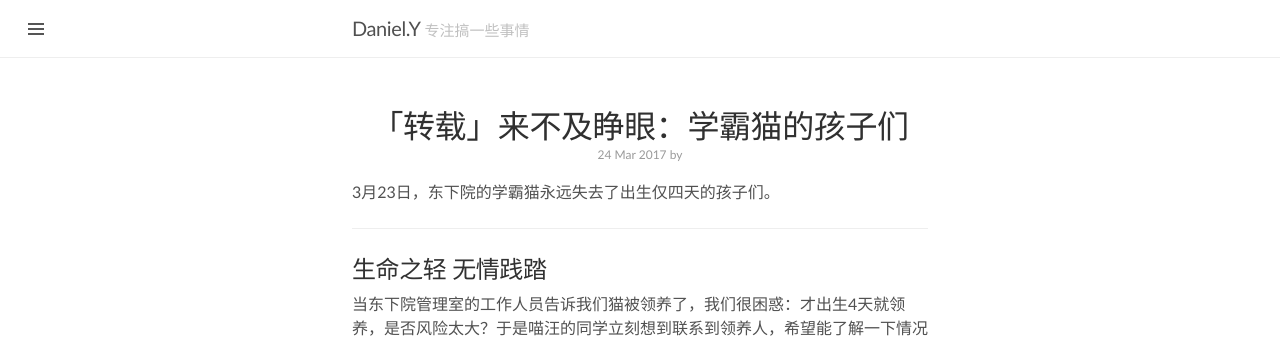
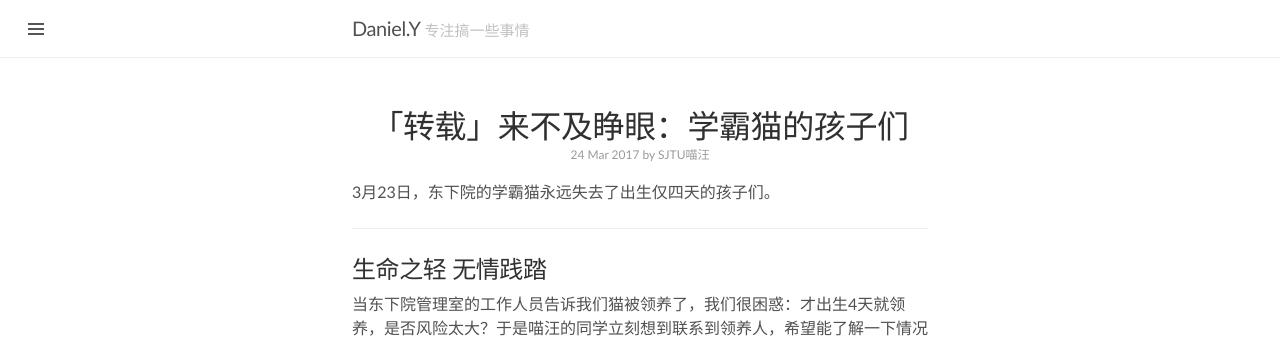
Before and after one commit to cai-yang/cai-yang.github.io, a Jekyll site: the page built from _posts/2017-03-24-转载-来不及睁眼-学霸猫的孩子们.md, in a window 1280 px wide and 900 px high. Shown: the top 339 px of the window. Built offline with Jekyll 4.4.1, drawn with Linux system fonts in a browser that asks for light colours; comment, search, counter and statistics services are not loaded.

Commit message:
add author

```diff
--- a/_layouts/post.html
+++ b/_layouts/post.html
@@ -4,7 +4,7 @@ layout: default
 
 <div class="post">
   <h1 class="post-title">{{ page.title }}</h1>
-  <span class="post-date">{{ page.date | date_to_string }} by {{post.author}}</span>
+  <span class="post-date">{{ page.date | date_to_string }} by {{page.author}}</span>
   {% if page.music %}
   <audio autoplay="autoplay" controls="controls"loop="loop" preload="auto" src="/audio/{{page.music}}" style="text-align: center">你的浏览器不支持audio标签</audio>
   {% endif %}
```
